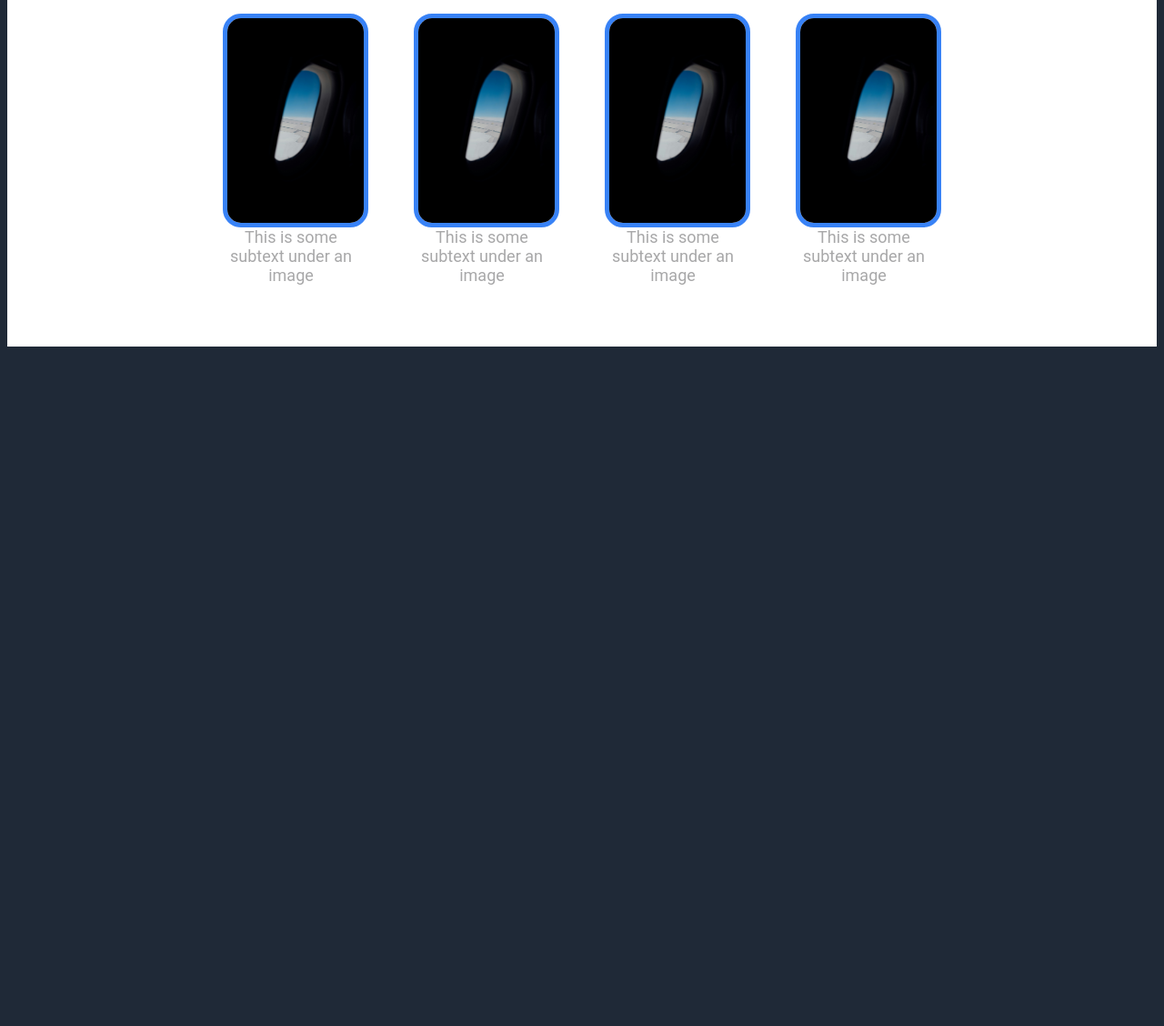
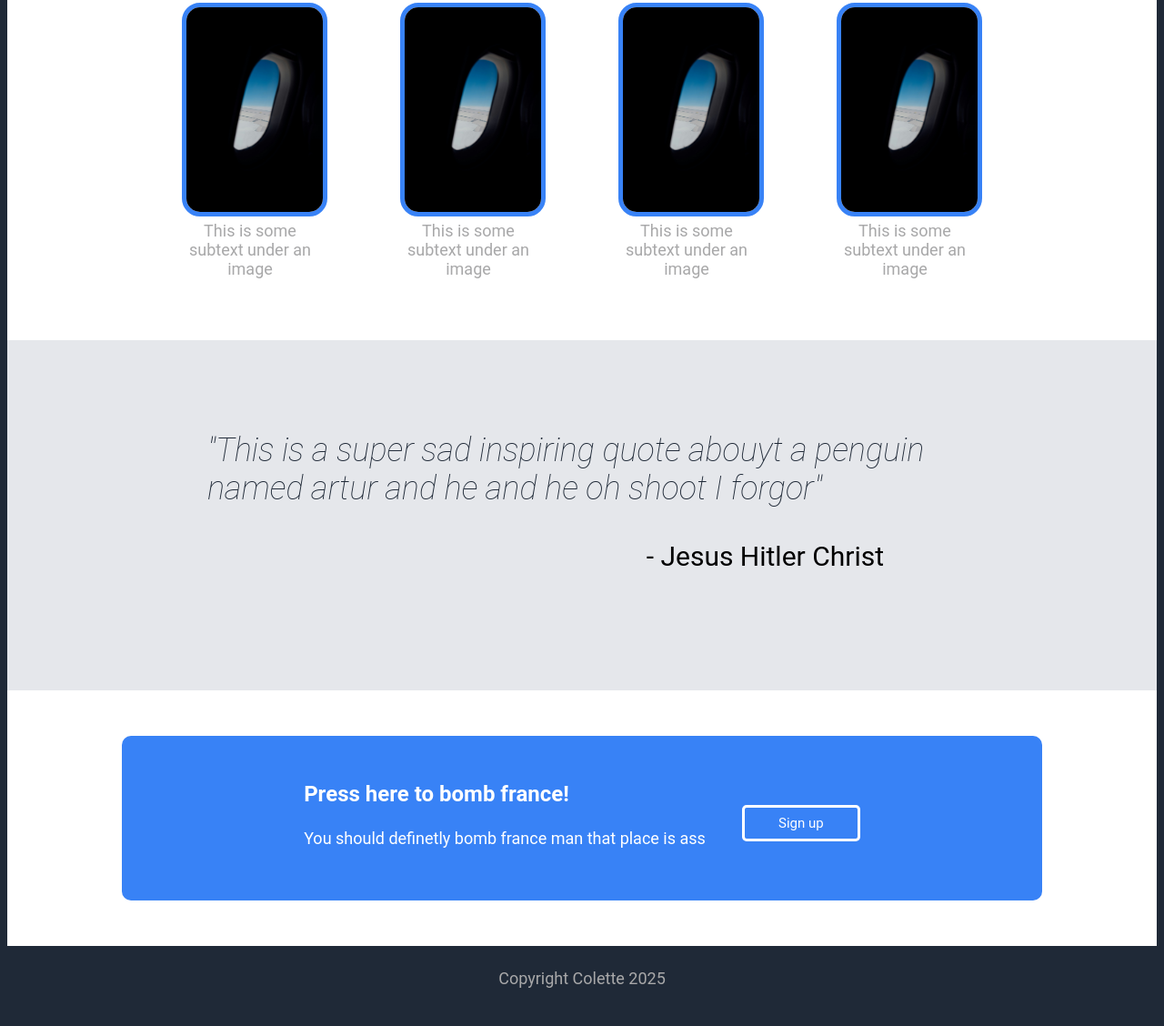
Before and after one commit to colette033/awesome-website, a plain HTML site: page index.html in a window 1280 px wide. Shown: the part 857-1985 px from the top of the page at 91% size. Before the commit the page ends 1246 px from the top, so only its background shows below. Drawn offline with Linux system fonts and the light colour scheme.

Commit message:
Website finished

```diff
--- a/index.html
+++ b/index.html
@@ -48,5 +48,23 @@
         </div>
     </div>
 
+    <div class="third-part">
+        <p class="quote">"This is a super sad inspiring quote abouyt a penguin named artur and he and he oh shoot I forgor"</p>
+        <p class="name">- Jesus Hitler Christ</p>
+    </div>
+
+    <div class="fourth-part">
+        <div class="card">
+            <div class="left-text">
+                <p class="title">Press here to bomb france!</p>
+                <p>You should definetly bomb france man that place is ass</p>
+            </div>
+            <button class="btn">Sign up</button>
+        </div>
+    </div>
+
+    <div class="bottom">
+        <p>Copyright Colette 2025</p>
+    </div>
 </body>
 </html>
--- a/styles.css
+++ b/styles.css
@@ -58,7 +58,7 @@ nav{
     margin-left: 18rem;
     margin-right: 18rem;
     margin-top: 5rem;
-    padding-bottom: 7rem;
+    padding-bottom: 5rem;
 }
 
 .inside {
@@ -66,6 +66,7 @@ nav{
     flex-direction: column;
     flex-wrap: wrap;
     align-items: flex-start;
+    margin-right: 5px;
 }
 
 .btn {
@@ -73,9 +74,10 @@ nav{
     color: white;
     border: none;
     border-radius: 5px;
-    width: 95px;
-    height: 30px;
+    width: 110px;
+    height: 35px;
     font-size: 15px;
+    cursor: pointer;
 }
 
 .btn:hover {
@@ -84,10 +86,10 @@ nav{
 }
 
 .second-part {
+    background-color: white;
     display: flex;
     flex-direction: column;
     align-items: center;
-    background-color: white;
     padding: 50px;
 }
 
@@ -100,7 +102,8 @@ nav{
 .images {
     display: flex;
     flex-direction: row;
-    gap: 50px;
+    gap: 80px;
+    margin-top: 15px;
 }
 
 .images .element {
@@ -120,4 +123,95 @@ nav{
     width: 150px;
     height: auto;
     text-align: center;
+    margin-top: 5px;
 }
+
+.third-part {
+    background-color: #E5E7EB;
+    display: flex;
+    flex-direction: column;
+    align-items: center;
+    padding: 100px;
+}
+
+.third-part .quote {
+    font-size: 36px;
+    color: #1F2937;
+    font-style: italic;
+    margin-left: 120px;
+    margin-right: 120px;
+    font-weight: 100;
+}
+
+.third-part .name {
+    font-size: 30px;
+    color: black;
+    align-self: flex-end;
+    margin-right: 200px;
+}
+
+.fourth-part {
+    background-color: white;
+    display: flex;
+    flex-direction: column;
+    align-items: center;
+    justify-content: center;
+    padding: 50px;
+}
+
+.fourth-part .card{
+    display: flex;
+    flex-direction: row;
+    padding-left:200px;
+    padding-right:200px;
+    padding-top: 50px;
+    padding-bottom: 40px;
+    background-color: #3882F6;
+    border-radius: 10px;
+}
+
+.fourth-part .card p {
+    color: white;
+    font-size: 18px;
+    align-self: center;
+}
+
+.fourth-part .card .title {
+    font-size: 24px;
+    font-weight: bold;
+}
+
+.fourth-part .btn {
+    background-color:#3882F6;
+    color: white;
+    border: none;
+    border-radius: 5px;
+    width: 130px;
+    height: 40px;
+    font-size: 15px;
+    cursor: pointer;
+    align-self: center;
+    margin-left: 40px;
+    border: 3px solid white;
+}
+
+.fourth-part .btn:hover {
+    background-color: white;
+    color:#3882F6;
+    transition: background-color 0.3s ease;
+}
+
+.bottom {
+    display: flex;
+    flex-direction: column;
+    justify-content: center;
+    align-items: center;
+    padding-top: 25px;
+    padding-bottom: 20px;
+}
+
+.bottom p {
+    color: #a8a8a9;
+    font-size: 18px;
+    align-self: center;
+}
```
